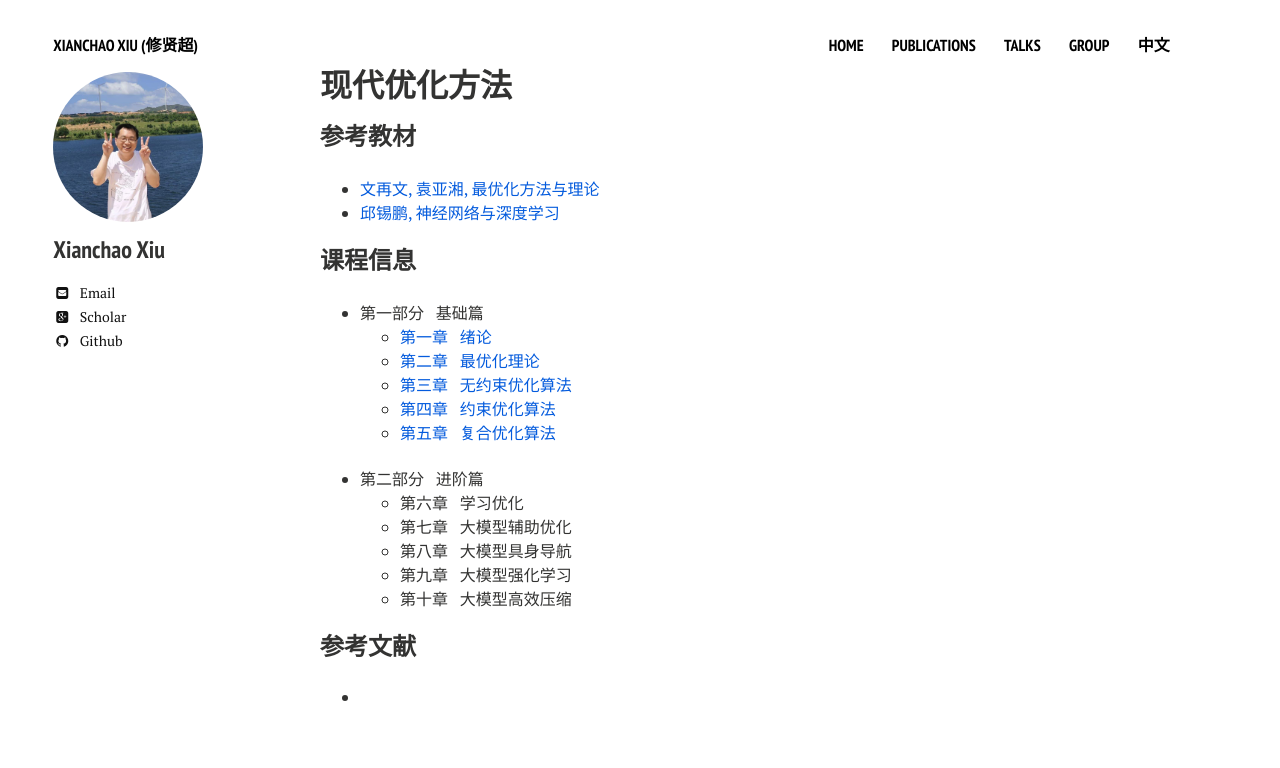
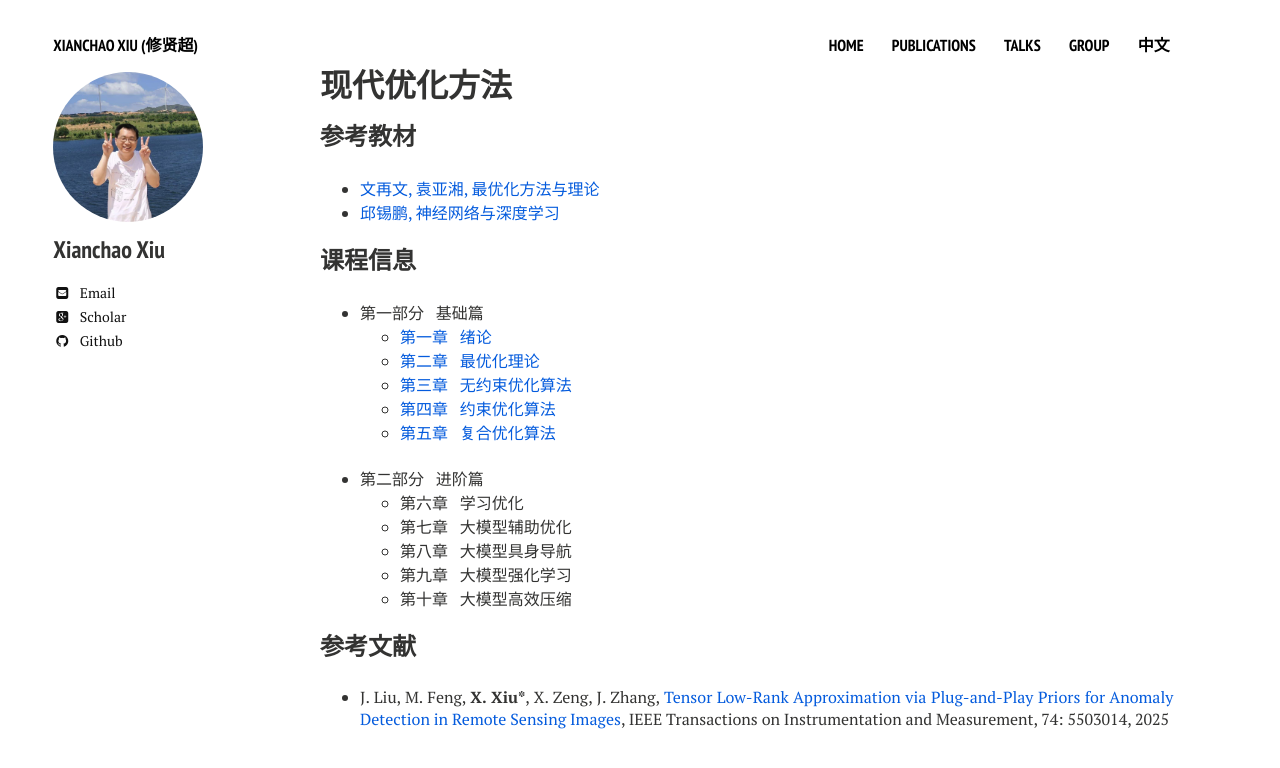
Before and after one commit to xianchaoxiu/xianchaoxiu.github.io, a Jekyll site: the page built from chinese/OPT/index.md, in a window 1280 px wide. Shown: the top 768 px of the page. Built offline with Jekyll 4.4.1, drawn with Linux system fonts in a browser that asks for light colours; nearby versions of some CDN libraries.

Commit message:
Update index.md

```diff
--- a/chinese/OPT/index.md
+++ b/chinese/OPT/index.md
@@ -34,4 +34,4 @@ share: false
 
 ### 参考文献
 
-  -
+-  J. Liu, M. Feng, <b>X. Xiu*</b>, X. Zeng, J. Zhang, <a href="https://ieeexplore.ieee.org/document/10935754" class="textlink" target="_blank">Tensor Low-Rank Approximation via Plug-and-Play Priors for Anomaly Detection in Remote Sensing Images</a>, IEEE Transactions on Instrumentation and Measurement, 74: 5503014, 2025  <br>
```
